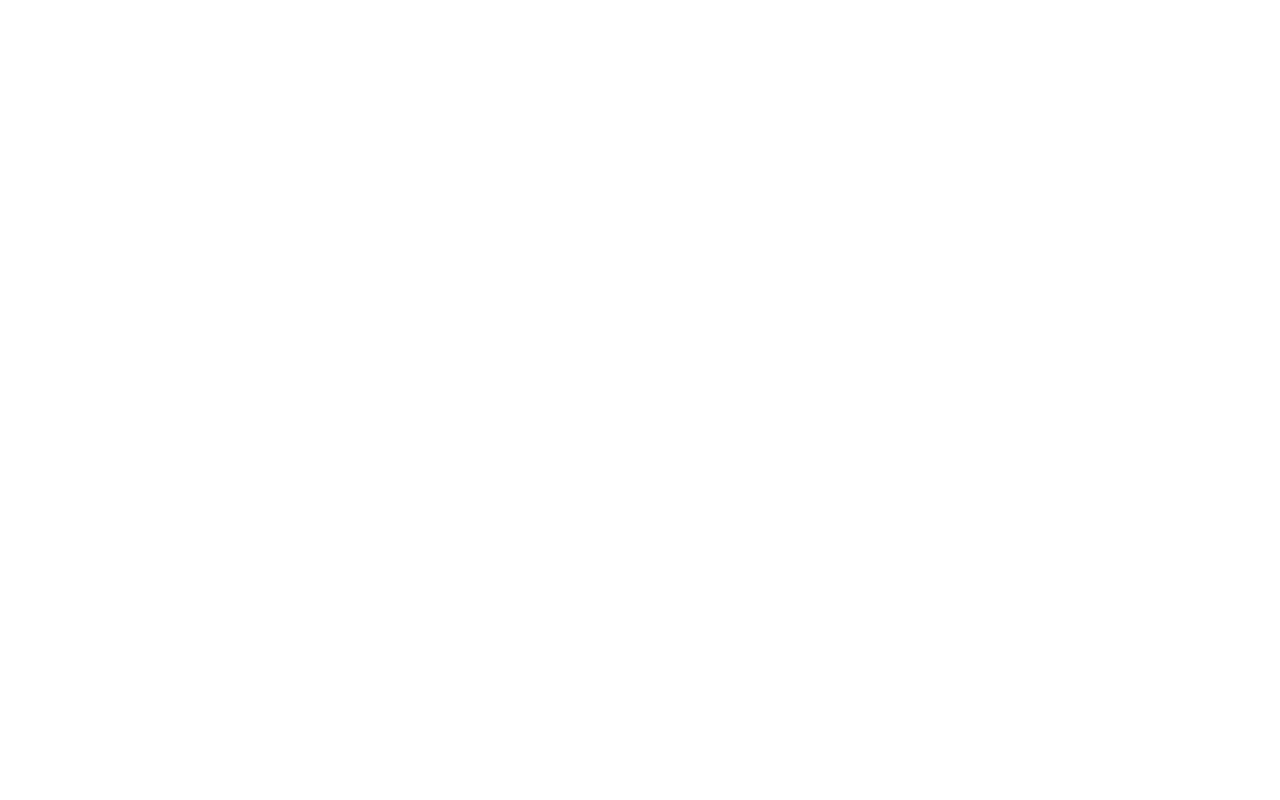
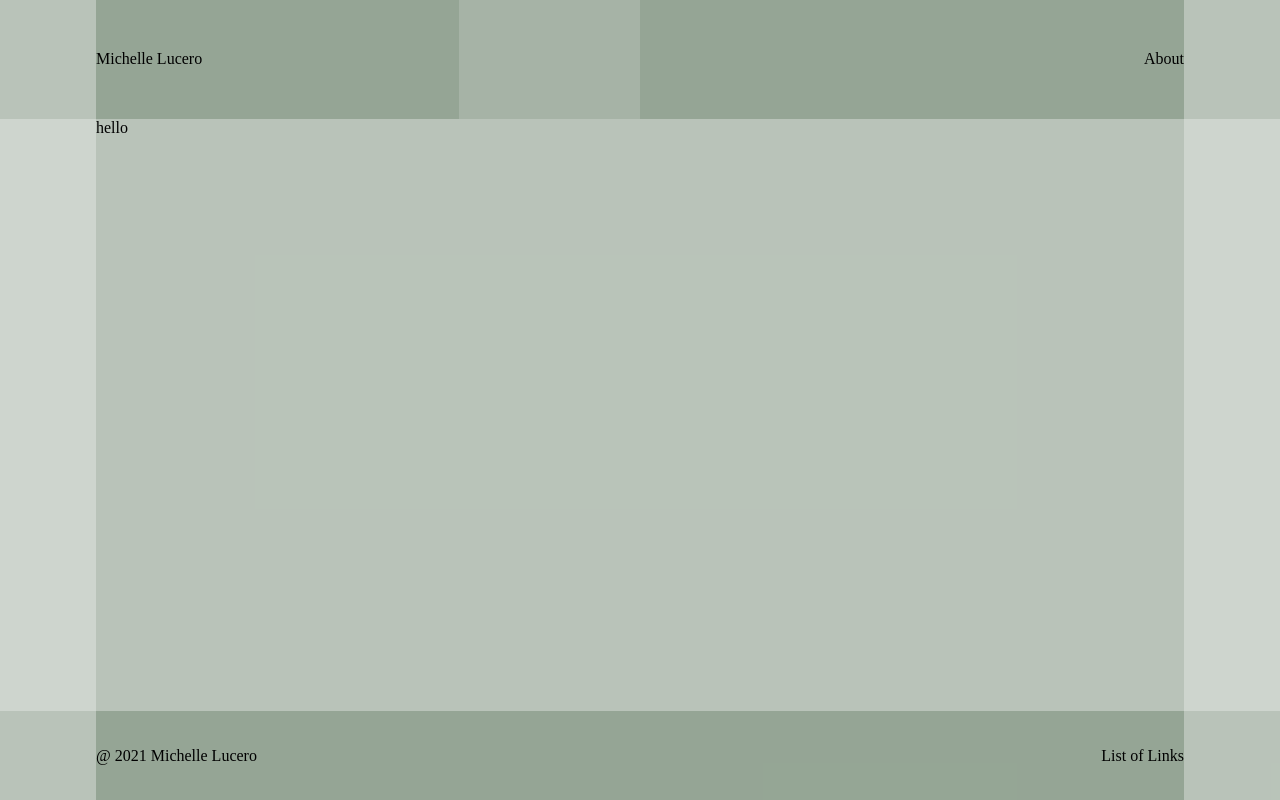
Before and after one commit to MichelleLucero/portfolio, a plain HTML site: page index.html in a window 1280 px wide. Drawn offline with Linux system fonts and the light colour scheme.

Commit message:
finished outer outline of home page

```diff
--- a/index.html
+++ b/index.html
@@ -8,6 +8,31 @@
     <title>Portfolio</title>
 </head>
 <body>
+    <body>
+        <nav>
+            <div class="nav-content">
+                <div class='name-content'>
+                    Michelle Lucero
+                </div>
+                <div class='about-content'>
+                    About
+                </div>
 
+            </div>
+        </nav>
+        <div class="container">
+            hello
+        </div>
+    </body>
+    <footer>
+        <div class="footer-content">
+            <div class="copyright-content">
+                @ 2021 Michelle Lucero
+            </div>
+            <div class="links-content">
+                List of Links
+            </div>
+        </div>
+    </footer>
 </body>
 </html>
--- a/styles.css
+++ b/styles.css
@@ -0,0 +1,74 @@
+* {
+  background-color: rgba(0, 40, 0, 0.1);
+}
+
+body {
+  margin: 0;
+  padding: 0;
+  height: 100vh;
+  width: 100vw;
+  display: grid;
+  grid-template-rows: 4fr 20fr 3fr;
+}
+
+/* nav styling */
+nav {
+  grid-row: 1;
+  display: flex;
+}
+
+.nav-content {
+  min-width: 85%;
+  margin: 0 auto;
+  display: grid;
+  grid-template-columns: 6fr 3fr 3fr 6fr;
+}
+
+.name-content,
+.about-content {
+  display: flex;
+  align-items: center;
+}
+
+.name-content {
+  grid-column: 1;
+}
+
+.about-content {
+  grid-column: 3 / span 2;
+  justify-content: flex-end;
+}
+
+/* container styling */
+.container {
+  min-width: 85%;
+  margin: 0 auto;
+}
+
+/* footer styling */
+footer {
+  display: flex;
+  grid-row: 3;
+}
+
+.footer-content {
+  min-width: 85%;
+  display: grid;
+  margin: 0 auto;
+  grid-template-columns: 1fr 1fr;
+}
+
+.copyright-content,
+.links-content {
+  display: flex;
+  align-items: center;
+}
+
+.copyright-content {
+  grid-column: 1;
+}
+
+.links-content {
+  grid-column: 2;
+  justify-content: flex-end;
+}
```
